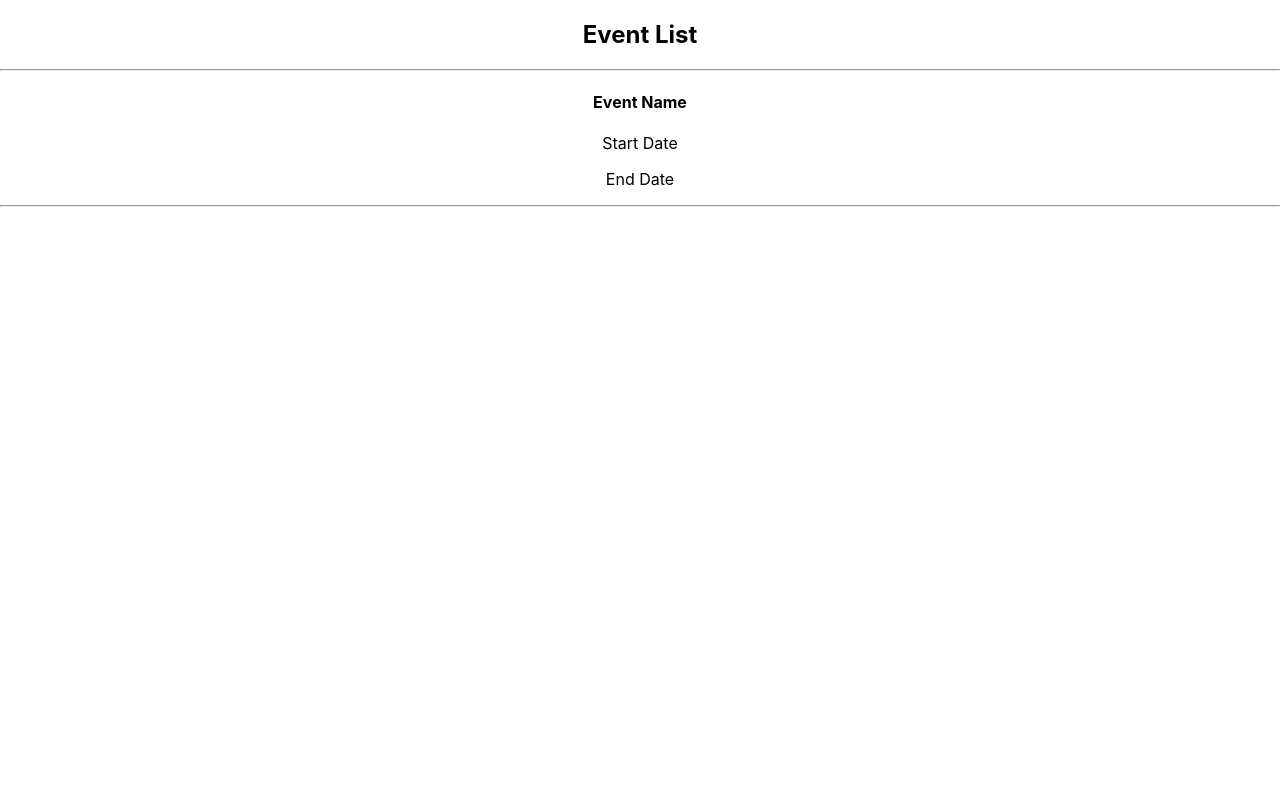
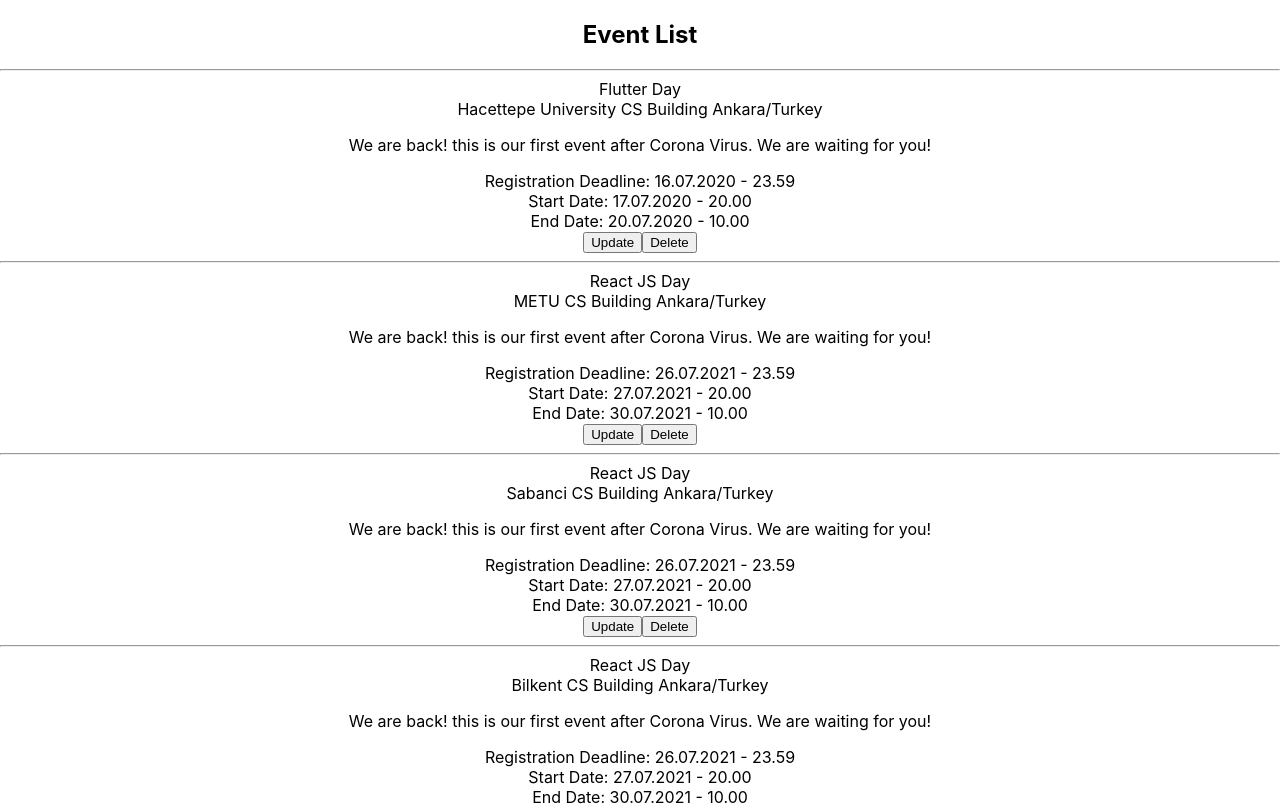
Before and after one commit to gozeloglu/event-management-system-front-end, a React (Create React App) app: page / in a window 1280 px wide. Shown: the top 806 px of the page. Built offline with nearby package versions, Linux system fonts and the light colour scheme.

Commit message:
event list is created

```diff
--- a/src/App.js
+++ b/src/App.js
@@ -1,16 +1,86 @@
-import React from 'react';
+import React, {Component} from 'react';
 import logo from './logo.svg';
 import './App.css';
 import Title from "./Components/Title";
 import Event from './Components/Event';
 
-function App() {
-    return (
-        <div className="App">
-            <Title/>
-            <Event/>
-        </div>
-    );
+const eventDetail = "We are back! this is our first event after Corona Virus. We are waiting for you!"
+const startDate = "17.07.2020"
+const endDate = "20.07.2020"
+const startTime = "20.00"
+const endTime = "10.00"
+const registrationDeadline = "16.07.2020 - 23.59"
+
+
+class App extends Component {
+
+    state = {
+        events: [{
+            id: 1,
+            eventName: "Flutter Day",
+            address: "Hacettepe University CS Building Ankara/Turkey",
+            eventDetails: "We are back! this is our first event after Corona Virus. We are waiting for you!",
+            startDate: "17.07.2020",
+            endDate: "20.07.2020",
+            startTime: "20.00",
+            endTime: "10.00",
+            registrationDeadline: "16.07.2020 - 23.59"
+        }, {
+            id: 2,
+            eventName: "React JS Day",
+            address: "METU CS Building Ankara/Turkey",
+            eventDetails: "We are back! this is our first event after Corona Virus. We are waiting for you!",
+            startDate: "27.07.2021",
+            endDate: "30.07.2021",
+            startTime: "20.00",
+            endTime: "10.00",
+            registrationDeadline: "26.07.2021 - 23.59"
+        },{
+            id: 3,
+            eventName: "React JS Day",
+            address: "Sabanci CS Building Ankara/Turkey",
+            eventDetails: "We are back! this is our first event after Corona Virus. We are waiting for you!",
+            startDate: "27.07.2021",
+            endDate: "30.07.2021",
+            startTime: "20.00",
+            endTime: "10.00",
+            registrationDeadline: "26.07.2021 - 23.59"
+        }, {
+            id: 4,
+            eventName: "React JS Day",
+            address: "Bilkent CS Building Ankara/Turkey",
+            eventDetails: "We are back! this is our first event after Corona Virus. We are waiting for you!",
+            startDate: "27.07.2021",
+            endDate: "30.07.2021",
+            startTime: "20.00",
+            endTime: "10.00",
+            registrationDeadline: "26.07.2021 - 23.59"
+        }, {
+            id: 5,
+            eventName: "React JS Day",
+            address: "ITU CS Building Ankara/Turkey",
+            eventDetails: "We are back! this is our first event after Corona Virus. We are waiting for you!",
+            startDate: "27.07.2021",
+            endDate: "30.07.2021",
+            startTime: "20.00",
+            endTime: "10.00",
+            registrationDeadline: "26.07.2021 - 23.59"
+        }]
+    }
+
+    render() {
+        return (
+            <div className="App">
+                <Title/>
+                <Event events = {this.state.events} />
+            </div>
+        );
+    }
+}
+
+Event.defaulProps = {
+    title: "Event Manager System",
+    names: ["Gökhan", "Ahmet", "Ali"]
 }
 
 export default App;
--- a/src/Components/Event.js
+++ b/src/Components/Event.js
@@ -1,22 +1,31 @@
 import React, {Component} from "react";
-import Card from "react-bootstrap/Card";
+import Events from "./Events";
 
 class Event extends Component {
+
     render() {
+        const {events} = this.props
         return (
-            <div className={"col-md-8 mb-4"}>
-                <div className={"card"}>
-                    <div className={"card-header d-flex justify-context-between"}>
-                        <h4 className={"d-inline"}>Event Name</h4>
-                    </div>
-                    <div className={"card-body"}>
-                        <p className={"card-text"}>Start Date</p>
-                        <p className={"card-text"}>End Date</p>
-                    </div>
-                </div>
-                <hr/>
+            <div>
+                {
+                    events.map(event => {
+                        return (
+                            <Events
+                                key={event.id}
+                                eventName={event.eventName}
+                                address={event.address}
+                                eventDetails={event.eventDetails}
+                                registrationDeadline={event.registrationDeadline}
+                                startDate = {event.startDate}
+                                endDate = {event.endDate}
+                                startTime={event.startTime}
+                                endTime={event.endTime}
+                            />
+                        )
+                    })
+                }
             </div>
-        );
+        )
     }
 }
 
--- /dev/null
+++ b/src/Components/Events.js
@@ -0,0 +1,34 @@
+import React, {Component} from "react";
+import Card from "react-bootstrap/Card";
+
+class Events extends Component {
+
+    render() {
+        const {eventName, address, eventDetails, registrationDeadline, startDate, startTime, endDate, endTime} = this.props;
+        return (<>
+            <div>
+                <Card
+                    style={{
+                        display: "flex",
+                        justifyContent: "center",
+                        alignItems: "center",
+                    }}>
+                    <Card.Body>
+                        <Card.Title>{eventName}</Card.Title>
+                        <Card.Header>{address}</Card.Header>
+                        <Card.Text>{eventDetails}</Card.Text>
+                        <Card.Footer>Registration Deadline: {registrationDeadline}</Card.Footer>
+                        <Card.Footer>Start Date: {startDate} - {startTime}</Card.Footer>
+                        <Card.Footer>End Date: {endDate} - {endTime}</Card.Footer>
+                        <button onClick={() => alert("Update")}>Update
+                        </button>
+                        <button onClick={() => alert("Delete")}>Delete</button>
+                    </Card.Body>
+                </Card>
+                <hr></hr>
+            </div>
+        </>);
+    }
+}
+
+export default Events;
```
Also changed, not shown: src/Components/Clock.js (deleted, +0 -29 lines).
